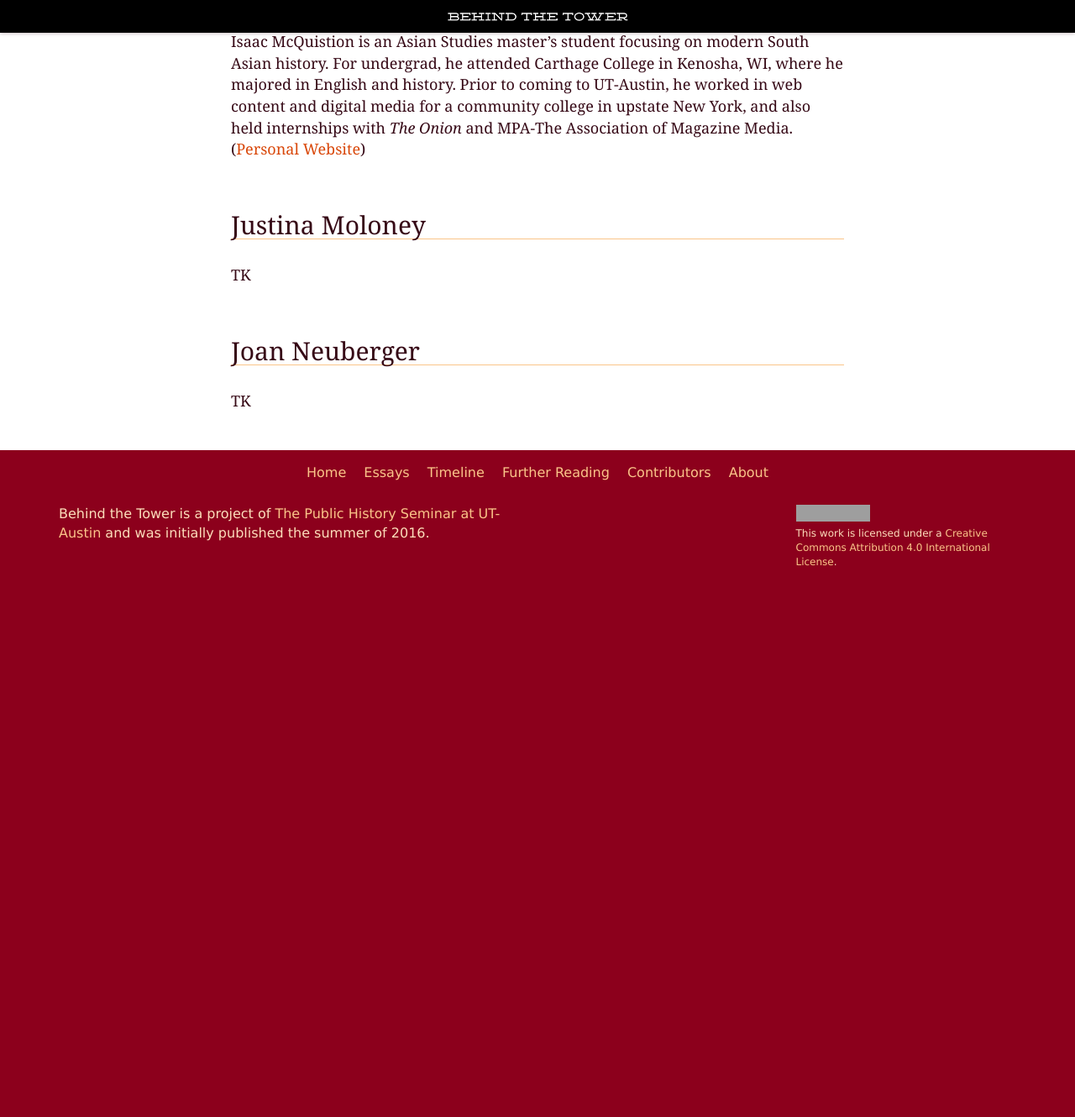
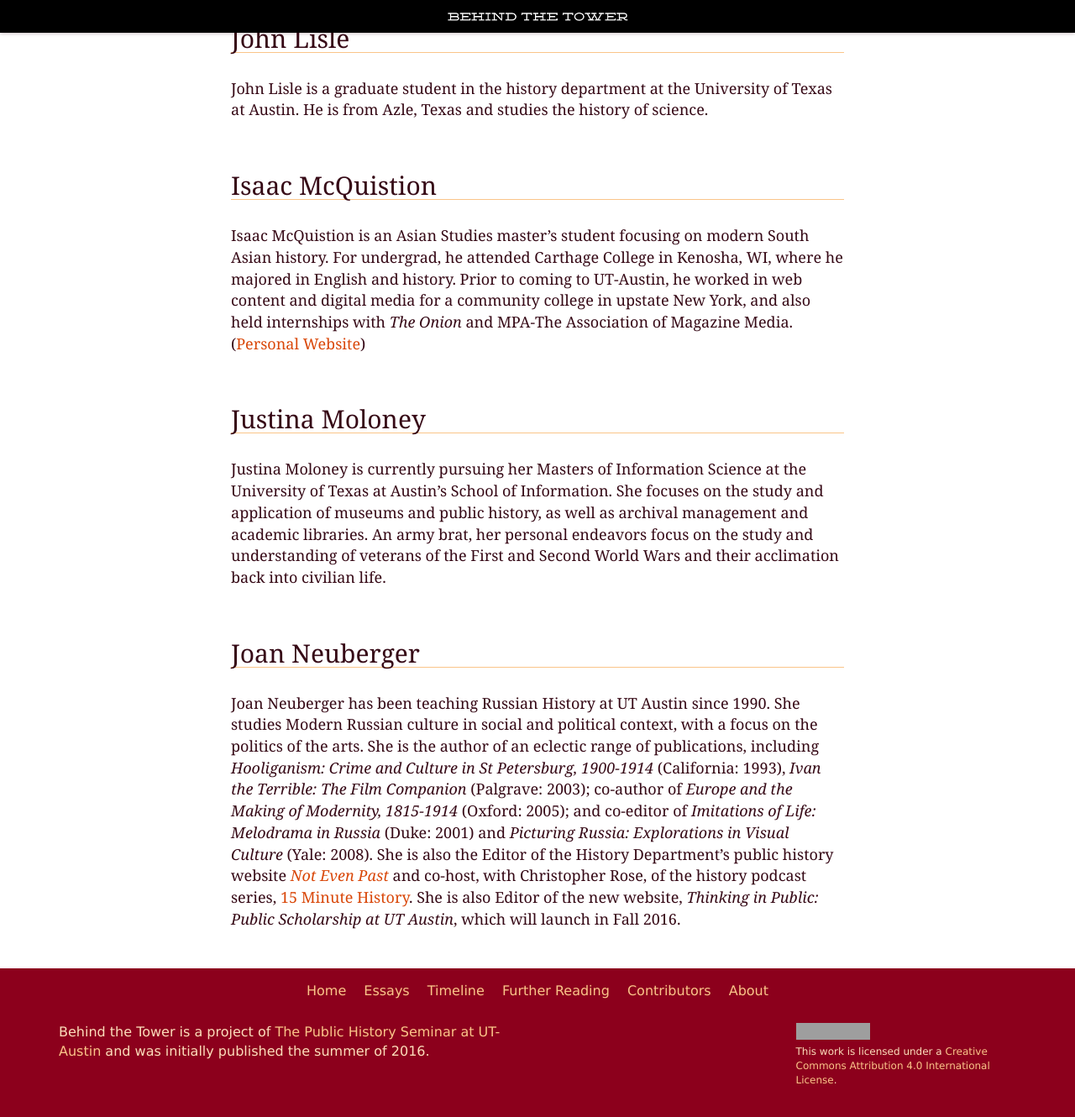
Before and after one commit to utexas-public-history/tower, a Jekyll site: the page built from contributors.md, in a window 1280 px wide and 1400 px high, scrolled down 3358 px. Shown: the top 1330 px of the window at 84% size. Built offline with Jekyll 4.4.1, drawn with Linux system fonts in a browser that asks for light colours; before the commit the page ends 4141 px from its top, so only the background shows below that; some of the changed text lies outside the part shown; grey boxes are pictures that could not be loaded.

Commit message:
Finished contributor bio page

```diff
--- a/contributors.md
+++ b/contributors.md
@@ -20,7 +20,7 @@ Miguel Felipe Daza is a Master of Arts in Curriculum and Instruction at The Univ
 
 ## Felipe Fernandes Cruz
 
-TK
+Originally from São Paulo, Brazil, Felipe Fernandes Cruz earned his PhD in History at The University of Texas at Austin in 2016. He begins as Assistant Professor of History at Tulane University in Fall 2016. He also wrote and co-directed the documentary film “The Balloonists: Brazil’s Underground Folk Artists,” and helped found [_The Appendix_][appendix], an online journal of narrative and experimental history. His work has been supported by fellowships from the Social Science Research Council, the American Meteorological Society,  the Smithsonian’s National Air and Space Museum, and the Linda Hall Library, and he has been awarded both the prestigious Kranzberg Fellowship from the Society for the History of Technology and the Edward H. Moseley Award from the Southeastern Council of Latin  American Studies.
 
 ## Alejandra C. Garza
 
@@ -64,11 +64,11 @@ Isaac McQuistion is an Asian Studies master's student focusing on modern South A
 
 ## Justina Moloney
 
-TK
+Justina Moloney is currently pursuing her Masters of Information Science at the University of Texas at Austin’s School of Information. She focuses on the study and application of museums and public history, as well as archival management and academic libraries. An army brat, her personal endeavors focus on the study and understanding of veterans of the First and Second World Wars and their acclimation back into civilian life.
 
 ## Joan Neuberger
 
-TK
+Joan Neuberger has been teaching Russian History at UT Austin since 1990. She studies Modern Russian culture in social and political context, with a focus on the politics of the  arts. She is the author of an eclectic range of publications, including _Hooliganism: Crime and Culture in St Petersburg, 1900-1914_ (California: 1993), _Ivan the Terrible: The Film Companion_ (Palgrave: 2003); co-author of _Europe and the Making of Modernity, 1815-1914_ (Oxford: 2005); and co-editor of _Imitations of Life: Melodrama in Russia_ (Duke: 2001) and _Picturing Russia: Explorations in Visual Culture_ (Yale: 2008). She is also the Editor of the History Department's public history website [_Not Even Past_][notevenpast] and co-host, with Christopher Rose, of the history podcast series, [15 Minute History][15minute]. She is also Editor of the new website, _Thinking in Public: Public Scholarship at UT Austin_, which will launch in Fall 2016.
 
 
 [brown-website]: http://www.keishalaneebrown.com/
```
Also changed, not shown: other parts of contributors.md (+2 -0 lines).
